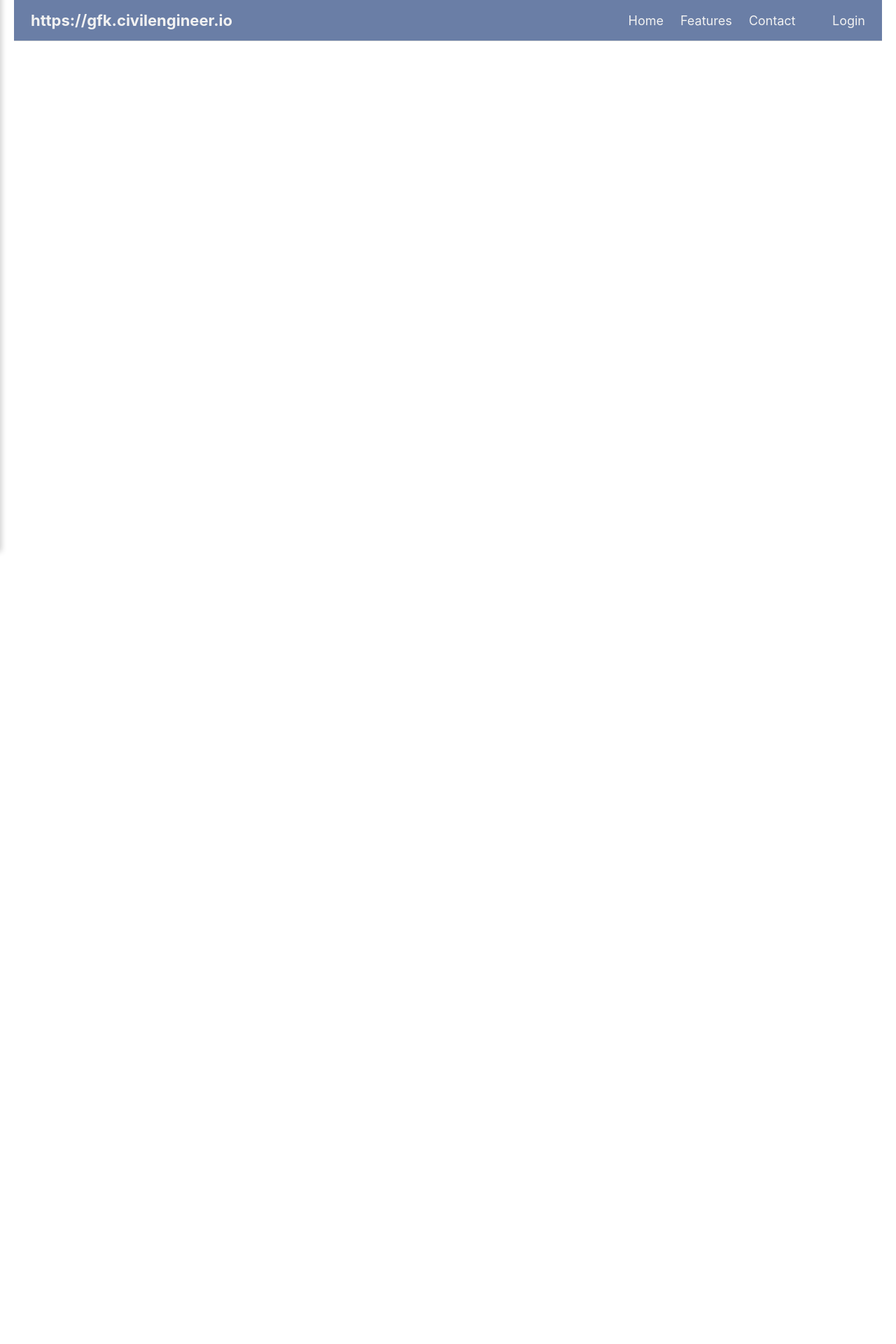
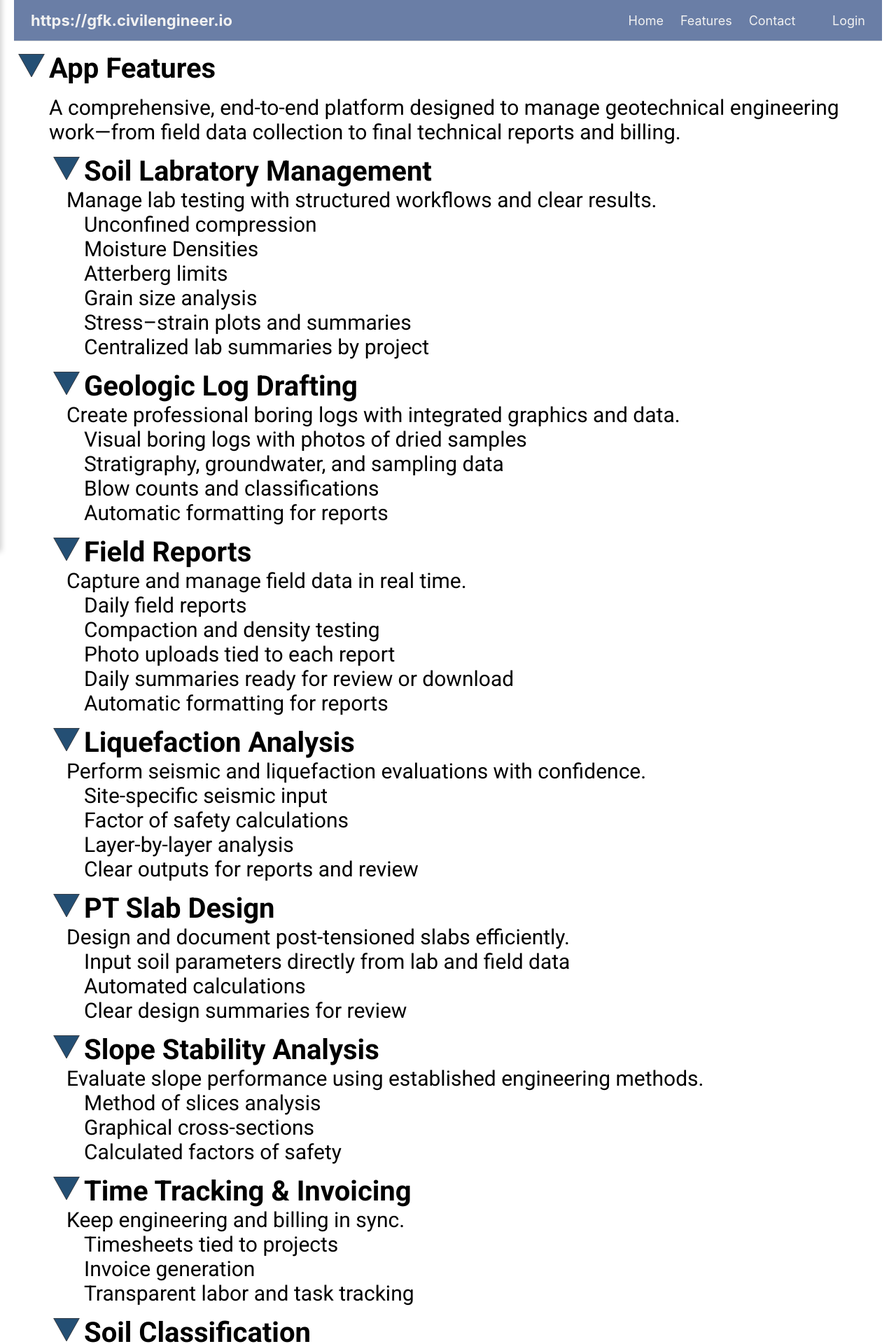
Before and after one commit to mazenongithub/gfk-civilengineer, a React (Create React App) app: page /features in a window 1280 px wide. Shown: the part 60-1980 px from the top of the page at 70% size. Before the commit the page ends 800 px from the top, so only its background shows below. Built offline with nearby package versions, Linux system fonts and the light colour scheme; no server answers.

Commit message:
added features

```diff
--- a/src/App.css
+++ b/src/App.css
@@ -672,6 +672,12 @@
   stroke: #231f20;
 }
 
+.triangleBullet-1 {
+  fill: #244f74;
+  stroke: #231f20;
+  stroke-miterlimit: 10;
+}
+
 
 
 @keyframes App-logo-spin {
--- a/src/App.js
+++ b/src/App.js
@@ -16,6 +16,7 @@ import Landing from './components/landing';
 import Clients from './components/clients';
 import Company from './components/company'
 import { HelmetProvider, Helmet } from 'react-helmet-async';
+import Features from './components/features';
 
 
 class App extends Component {
@@ -262,6 +263,7 @@ class App extends Component {
                 <Switch>
                   <Route exact path="/" component={Landing} />
                   <Route exact path="/gfk" component={Company} />
+                  <Route exact path="/features" component={Features} />
                   <Route exact path="/access/login" component={Login} />
                   <Route exact path="/gfk/clients" component={Clients} />
                   <Route exact path="/:engineerid/profile" render={showprofile} />
--- /dev/null
+++ b/src/components/features.js
@@ -0,0 +1,209 @@
+import React, { Component } from 'react';
+import GFK from './gfk'
+import { MyStylesheet } from './styles';
+import { triangleBullet } from './svg';
+
+class Features extends Component {
+
+    constructor(props) {
+        super(props);
+        this.state = {
+            render: '', width: 0, height: 0,
+            features: [{
+                title: 'Soil Labratory Management',
+                description: 'Manage lab testing with structured workflows and clear results.',
+                summary: [
+                    'Unconfined compression',
+                    'Moisture Densities',
+                    'Atterberg limits',
+                    'Grain size analysis',
+                    'Stress–strain plots and summaries',
+                    'Centralized lab summaries by project'
+                ]
+            },
+            {
+                title: 'Geologic Log Drafting',
+                description: 'Create professional boring logs with integrated graphics and data.',
+                summary: [
+                    'Visual boring logs with photos of dried samples',
+                    'Stratigraphy, groundwater, and sampling data',
+                    'Blow counts and classifications',
+                    'Automatic formatting for reports'
+                ]
+            },
+
+            {
+                title: 'Field Reports',
+                description: 'Capture and manage field data in real time.',
+                summary: [
+                    'Daily field reports',
+                    'Compaction and density testing',
+                    'Photo uploads tied to each report',
+                    'Daily summaries ready for review or download',
+                    'Automatic formatting for reports'
+                ]
+            },
+            {
+                title: 'Liquefaction Analysis',
+                description: 'Perform seismic and liquefaction evaluations with confidence.',
+                summary: [
+                    'Site-specific seismic input',
+                    'Factor of safety calculations',
+                    'Layer-by-layer analysis',
+                    'Clear outputs for reports and review'
+                ]
+            },
+            {
+                title: 'PT Slab Design',
+                description: 'Design and document post-tensioned slabs efficiently.',
+                summary: [
+                    'Input soil parameters directly from lab and field data',
+                    'Automated calculations',
+                    'Clear design summaries for review'
+                ]
+            },
+            {
+                title: 'Slope Stability Analysis',
+                description: 'Evaluate slope performance using established engineering methods.',
+                summary: [
+                    'Method of slices analysis',
+                    'Graphical cross-sections',
+                    'Calculated factors of safety'
+                ]
+            },
+            {
+                title: 'Time Tracking & Invoicing',
+                description: 'Keep engineering and billing in sync.',
+                summary: [
+                    'Timesheets tied to projects',
+                    'Invoice generation',
+                    'Transparent labor and task tracking'
+                ]
+            },
+            {
+                title: 'Soil Classification',
+                description: 'Standardized classification built into every workflow.',
+                summary: [
+                    'USCS soil classification',
+                    'Automatic classification from lab data',
+                    'Consistent symbols across logs, reports, and analyses'
+                ]
+            }
+
+
+            ]
+        }
+        this.updateWindowDimensions = this.updateWindowDimensions.bind(this)
+    }
+    componentDidMount() {
+        window.addEventListener('resize', this.updateWindowDimensions);
+        this.updateWindowDimensions();
+
+    }
+
+    componentWillUnmount() {
+        window.removeEventListener('resize', this.updateWindowDimensions);
+    }
+
+    updateWindowDimensions() {
+        this.setState({ width: window.innerWidth, height: window.innerHeight });
+    }
+
+    showFeature(feature) {
+        const gfk = new GFK();
+        const styles = MyStylesheet();
+
+        const bulletStyle = { width: '50px' };
+        const headerFont = gfk.getHeaderFont.call(this);
+        const regularFont = gfk.getRegularFont.call(this);
+
+        const summaries = Array.isArray(feature.summary)
+            ? feature.summary.map((summary, index) => (
+                <div
+                    key={index}
+                    style={{ ...styles.generalContainer, ...styles.marginLeft25 }}
+                >
+                    <span style={regularFont}>{summary}</span>
+                </div>
+            ))
+            : null;
+
+        return (
+            <div
+                style={{
+                    ...styles.generalContainer,
+                    ...styles.bottomMargin15,
+                    ...styles.generalFont,
+                    ...styles.marginLeft50
+                }}
+            >
+                <button
+                    style={{ ...styles.generalButton, ...bulletStyle }}
+                >
+                    {triangleBullet()}
+                </button>
+
+                <span style={{ ...headerFont, ...styles.boldFont }}>
+                    {feature.title}
+                </span>
+
+                <div
+                    style={{
+                        ...styles.generalContainer,
+                        ...styles.marginLeft25,
+                        ...styles.bottomMargin15
+                    }}
+                >
+                    <span style={regularFont}>{feature.description}</span>
+                    {summaries}
+                </div>
+            </div>
+        );
+    }
+
+
+    showFeatures() {
+        const { features } = this.state;
+        return features.map(feature => this.showFeature(feature));
+    }
+
+    render() {
+        const gfk = new GFK();
+        const styles = MyStylesheet();
+        const bullet = { width: '50px' }
+        const headerFont = gfk.getHeaderFont.call(this)
+        const regularFont = gfk.getRegularFont.call(this)
+        return (
+            <div style={{ ...styles.generalContainer, ...styles.bottomMargin15 }}>
+
+                <div style={{ ...styles.generalContainer, ...styles.bottomMargin15, ...styles.generalFont, ...styles.topMargin15 }}>
+                    <button style={{ ...styles.generalButton, ...bullet }}>{triangleBullet()}</button>
+                    <span style={{ ...headerFont, ...styles.boldFont }}>App Features</span>
+                </div>
+
+                <div style={{ ...styles.generalFont, ...styles.marginLeft50, ...styles.bottomMargin15 }}>
+                    <span style={{ ...regularFont }}>A comprehensive, end-to-end platform designed to manage geotechnical engineering work—from field data collection to final technical reports and billing.</span>
+                </div>
+
+
+
+                {this.showFeatures()}
+
+                <div style={{ ...styles.generalContainer, ...styles.bottomMargin15, ...styles.generalFont, ...styles.topMargin15 }}>
+
+                    <span style={{ ...headerFont, ...styles.boldFont }}>Designed for Real Projects</span>
+                </div>
+
+                <div style={{ ...styles.generalFont, ...styles.marginLeft50, ...styles.bottomMargin15 }}>
+                    <span style={{ ...regularFont }}>Every feature is built to work together—field data flows into lab results, analyses feed reports, and time tracking ties directly to invoicing. No duplicate entry. No disconnected tools.</span>
+                </div>
+
+
+
+            </div>
+        )
+    }
+
+}
+
+export default Features;
--- a/src/components/styles.js
+++ b/src/components/styles.js
@@ -112,6 +112,15 @@ export function MyStylesheet() {
         rightMargin10: {
             marginRight: '10px'
         },
+          marginLeft25:{
+            marginLeft:'25px'
+        },
+        marginLeft50:{
+            marginLeft:'50px'
+        },
+         marginLeft75:{
+            marginLeft:'75px'
+        },
         navColor:{
             backgroundColor:'#6A7EA6'
         },
--- a/src/components/svg/index.js
+++ b/src/components/svg/index.js
@@ -216,3 +216,13 @@ export function stopButton() {
         </svg>
     )
 }
+
+export function triangleBullet() {
+    return(
+<svg id="Layer_2" data-name="Layer 2" xmlns="http://www.w3.org/2000/svg" viewBox="0 0 50.9 45.11">
+
+  <g id="svg">
+    <polygon className="triangleBullet-1" points="25.45 44.09 50.04 .5 .86 .5 25.45 44.09"/>
+  </g>
+</svg>)
+}
```
